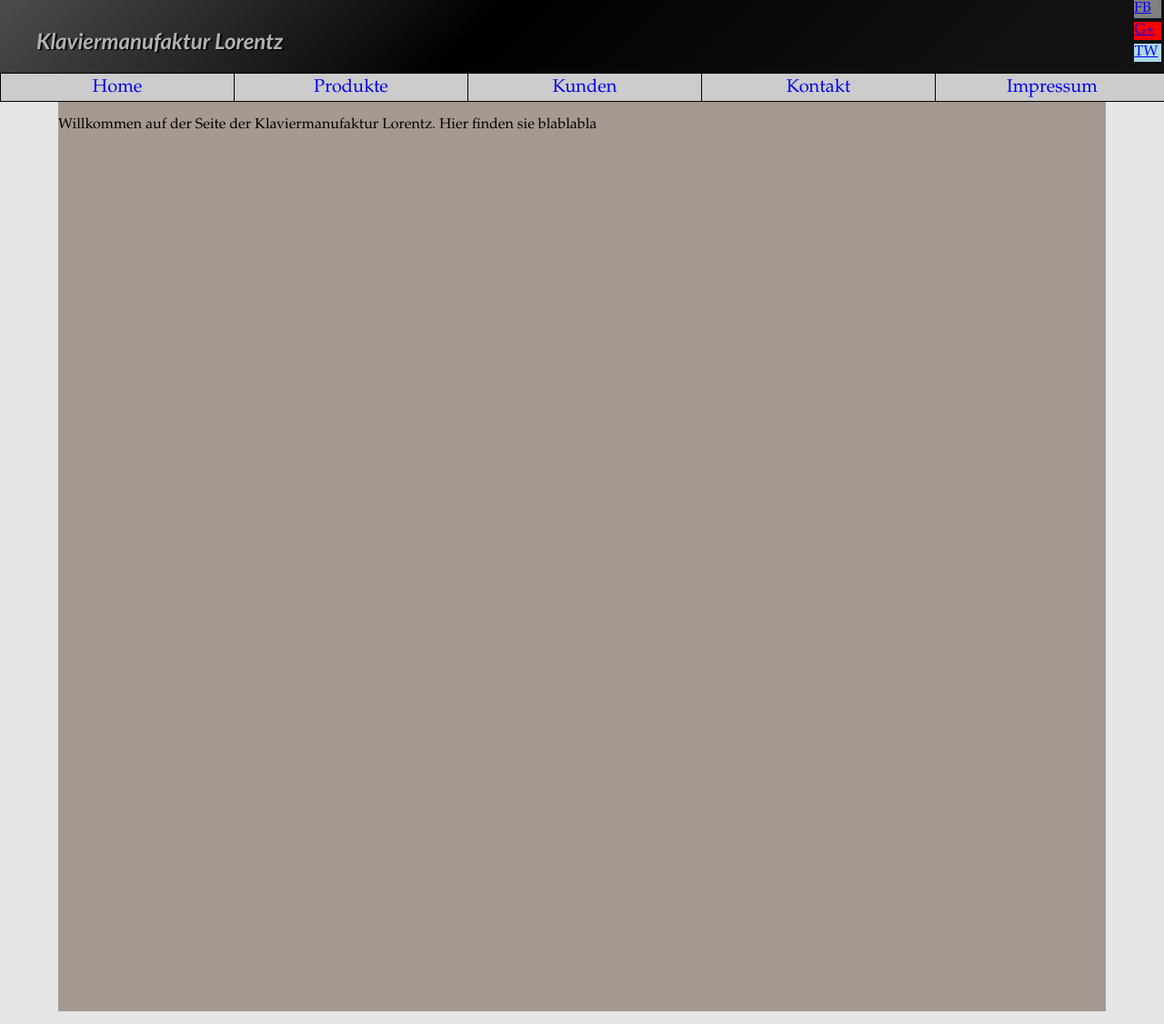
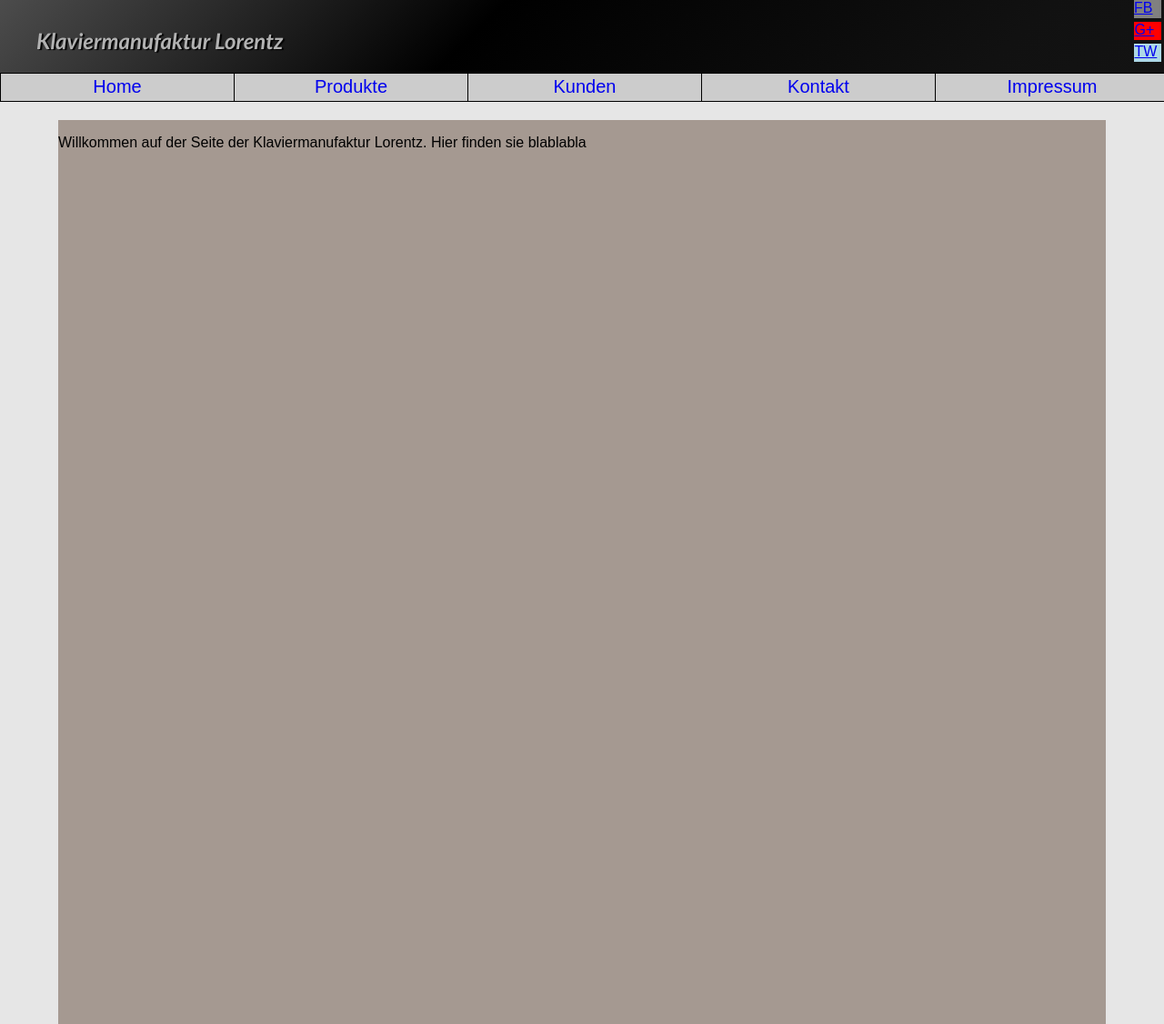
Before and after one commit to Sossenbinder/Website-Projekt, a PHP site: page /HTML/home.html in a window 1280 px wide. Shown: the whole page at 91% size. Run offline with PHP 8.4, Linux system fonts and the light colour scheme.

Commit message:
Revert "Changes from Meeting"
This reverts commit aa1b5358860e7f8f5907abf032d1dc44d4844de4.

```diff
--- a/CSS/style.css
+++ b/CSS/style.css
@@ -1,5 +1,5 @@
 *{
-  font-family: Baskerville, "Baskerville Old Face", "Goudy Old Style", Garamond, "Times New Roman", serif;
+  font-family: Century Gothic, sans-serif;
 }
 
 html,body
@@ -76,7 +76,7 @@
   position: absolute;
 
   left: 5%;
-  top: 0%;
+  top: 2%;
   right: 5%;
 
   height: 1000px;
@@ -144,7 +144,7 @@
 }
 
 .menuElement:hover{
-  background-color: gold;
+  background-color: white;
 }
 
 .menuElement:active{
```
